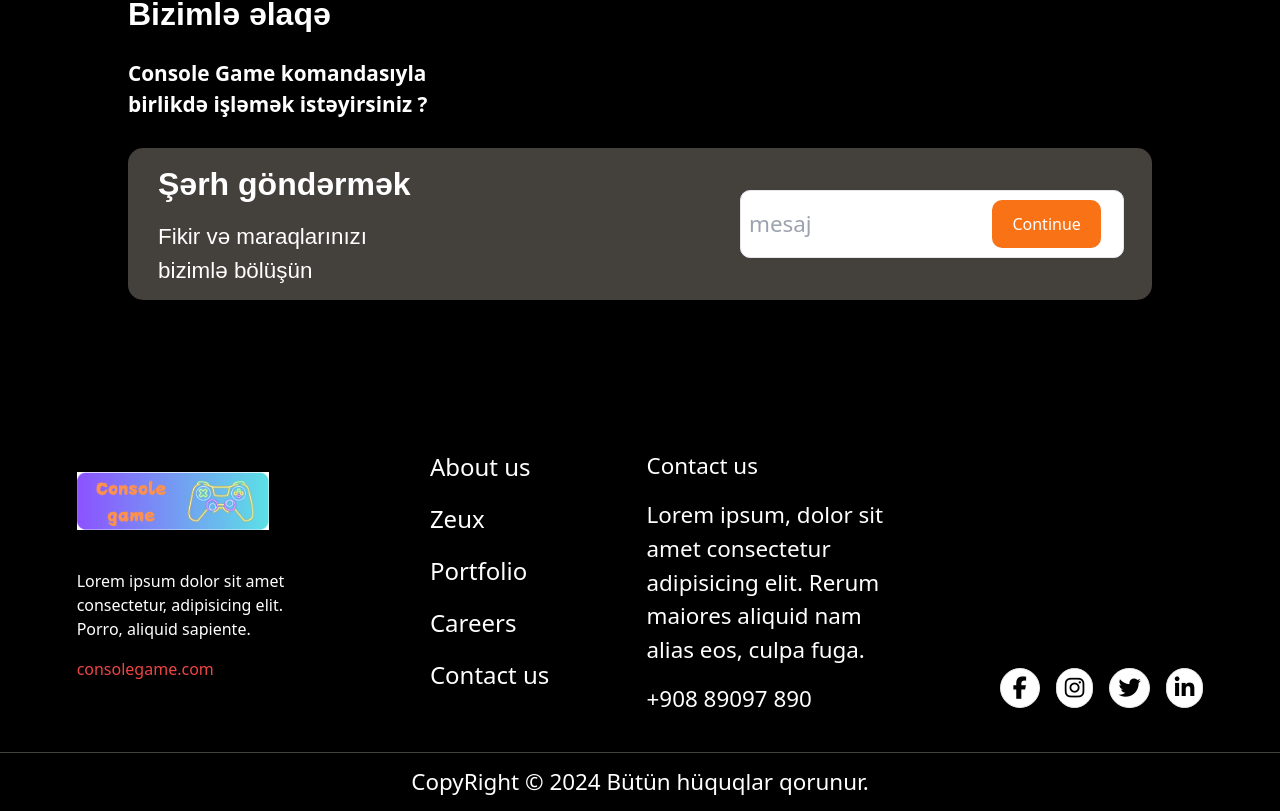
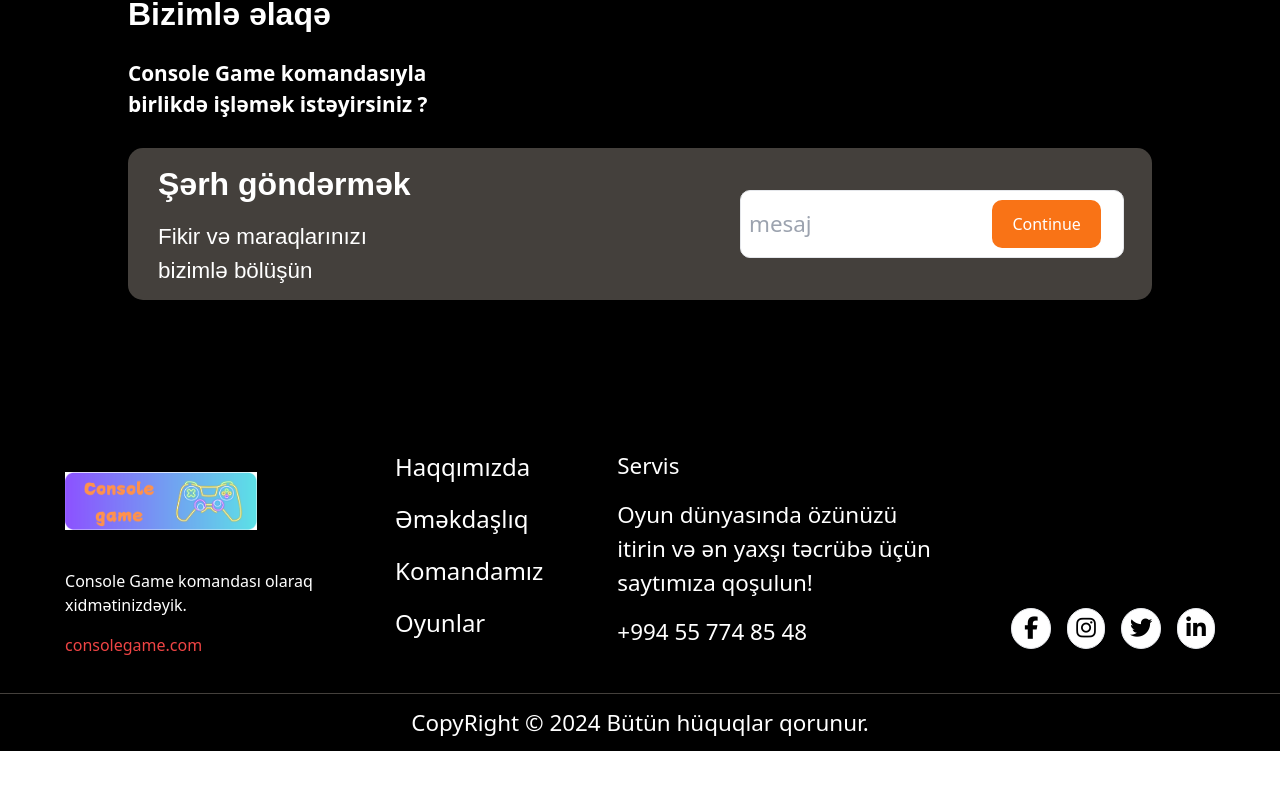
Before and after one commit to Nihat774/Console-Game, a React (Vite) app: page / in a window 1280 px wide. Shown: the part 4738-5549 px from the top of the page. After the commit the page ends 5489 px from the top, so only its background shows below. Built offline with nearby package versions, Linux system fonts and the light colour scheme; data requests are answered from the project's data file.

Commit message:
scrollToTop elave etdim və səhifələr arası keçid edəndə başdan başlayır

```diff
--- a/package.json
+++ b/package.json
@@ -19,6 +19,7 @@
     "react": "^18.3.1",
     "react-dom": "^18.3.1",
     "react-router-dom": "^6.26.1",
+    "react-scroll-to-top": "^3.0.0",
     "react-slick": "^0.30.2",
     "router": "^1.3.8",
     "router-dom": "^2.2.11",
--- a/src/App.tsx
+++ b/src/App.tsx
@@ -1,12 +1,16 @@
 import MyRoutes from "./components/MyRoutes"
 import LayoutComponent from "./layout/LayoutComponent"
+import ScrollTop from "./ui/TopScroll"
+import ScrollIcon from "./ui/TopToScroll"
 
 function App() {
 
   return (
     <>
       <LayoutComponent>
+        <ScrollTop />
         <MyRoutes />
+        <ScrollIcon />
       </LayoutComponent>
     </>
   )
--- a/src/layout/Footer/index.tsx
+++ b/src/layout/Footer/index.tsx
@@ -14,22 +14,20 @@ function Footer() {
             <img className="md:h-[13vh] md:w-[15vw] xs:w-[40vw] object-contain" src="../logo/console game-endlogo.png" alt="" />
             </Link>
 
-              <p className="md:w-[20vw] xs:w-full ">Lorem ipsum dolor sit amet consectetur, adipisicing elit. Porro, aliquid sapiente. </p>
+              <p className="md:w-[20vw] xs:w-full ">Console Game komandası olaraq xidmətinizdəyik.</p>
               <Link to={'/'} className="text-red">consolegame.com</Link>
             </div>
 
             <div className="flex flex-col gap-4 xs:text-[1.5rem] ">
-              <Link to={'/about'}>About us</Link>
-              <Link to={'/zeux'}>Zeux</Link>
-              <Link to={'/portfolio'}>Portfolio</Link>
-              <Link to={'/career'}>Careers</Link>
-              <Link to={'/contact'}>Contact us</Link>
+              <Link to={'/about'}>Haqqımızda</Link>
+              <Link to={'/zeux'}>Əməkdaşlıq</Link>
+              <Link to={'/portfolio'}>Komandamız</Link>
+              <Link to={'/career'}>Oyunlar</Link>
             </div>
-
             <div className=" flex flex-col gap-4 ">
-              <p className="md:w-[20vw] xs:w-full xs:text-[1.4rem]">Contact us</p>
-              <p className="md:w-[20vw] xs:w-full xs:text-[1.4rem]">Lorem ipsum, dolor sit amet consectetur adipisicing elit. Rerum maiores aliquid nam alias eos, culpa fuga.</p>
-              <Link to={'tel:+90889097890'} className="md:w-[20vw] xs:w-full xs:text-[1.4rem]">+908 89097 890</Link>
+              <Link to={'/servis'} className="md:w-[20vw] xs:w-full xs:text-[1.4rem]">Servis</Link>
+              <p className="lg:w-[25vw] xs:w-full xs:text-[1.4rem]">Oyun dünyasında özünüzü itirin və ən yaxşı təcrübə üçün saytımıza qoşulun!</p>
+              <Link to={'tel:+90889097890'} className="md:w-[20vw] xs:w-full xs:text-[1.4rem]">+994 55 774 85 48</Link>
             </div>
             <div className="flex gap-4 md:justify-end md:place-items-end xs:justify-evenly py-2 ">
               <Icon link="https://www.facebook.com/" ><i className="fa-brands fa-facebook-f  text-[1.4rem] border rounded-full py-2 px-3 text-black bg-white"></i></Icon>
--- a/src/layout/Header/index.tsx
+++ b/src/layout/Header/index.tsx
@@ -12,7 +12,6 @@ function Header() {
               <img className="h-[13vh] md:w-[35vw] object-contain" src="../logo/console game-endlogo.png" alt="" />
             </Link>
           </div>
-          {/* flex  justify-evenly gap-5 w-[70%] text-[1.5rem] place-items-center */}
           <nav className="md:flex md:justify-between md:text-[1.4rem] gap-4 items-center xs:hidden w-[75%]">
               <NavLink to={'/'}>Əsas səhifə</NavLink>
               <NavLink className={({ isActive }) =>
@@ -30,7 +29,7 @@ function Header() {
               <Button txt1="Əlaqə" txt2="" onClick={() => location('/contact')} still="rounded-[10px] p-3" />
             </nav>
 {/* PHONE NAVBAR */}
-          {/* <header className="w-full bg-green h-fit sm:flex md:hidden ">
+          <header className="w-full bg-green h-fit sm:flex md:hidden ">
 
             <div className="flex justify-between items-center bg-red p-3">
               <div className="">
@@ -54,7 +53,7 @@ function Header() {
               } to={'/servis'}>Servis</NavLink>
               <Button txt1="Əlaqə" txt2="" onClick={() => location('/contact')} still="rounded-[10px] p-3" />
             </nav>
-          </header> */}
+          </header>
 
         </div>
       </header>
--- a/src/pages/Home/index.tsx
+++ b/src/pages/Home/index.tsx
@@ -11,8 +11,8 @@ function HomePage() {
       <section className=" bg-black text-white flex justify-around px-5">
         <div className="md:w-[30vw]  lg:w-full xs:w-full xs:px-5 flex flex-col gap-5">
           <p className="text-orange font-bold">3D game Dev </p>
-          <p className="md:text-[2.7rem] xs:text-[1.3rem] font-bold md:w-[27vw] ">Müştərilərimiz üçün hansı işləri görürük ?</p>
-          <p>Yeni , maraqlı və yüksək keyfiyyətli PC , PS4 oyunlarının satışı və yeni oyunların hazırlanmasında bizim komandaya güvənə bilərsiniz. </p>
+          <p className="md:text-[2.7rem] xs:text-[1.3rem] font-bold  md:w-[27vw] ">Müştərilərimiz üçün hansı işləri görürük ?</p>
+          <p className="lg:w-[30vw]">Yeni , maraqlı və yüksək keyfiyyətli PC , PS4 oyunlarının satışı və yeni oyunların hazırlanmasında bizim komandaya güvənə bilərsiniz. </p>
           <Button onClick={() => pathname("/about")}
             txt1='Ətraflı' txt2={<i className="fa-solid fa-chevron-right"></i>} still='rounded-[20px] md:w-[15vw] xs:w-[30vw] xs:py-1 md:py-3 text-[1.4rem] ' />
         </div>
--- /dev/null
+++ b/src/ui/TopToScroll/index.tsx
@@ -0,0 +1,11 @@
+import ScrollToTop from "react-scroll-to-top"
+
+
+function ScrollIcon() {
+    return (
+        <>
+            <ScrollToTop smooth className="fixed left-[3%] bottom-[8%] bg-orange flex justify-center items-center " component = {<i className="fa-solid fa-angle-up text-[1.5rem]"></i>}  />
+        </>
+    )
+}
+export default ScrollIcon
```
Also changed, not shown: 1 other file (tests, documents, lock files or other folders).
